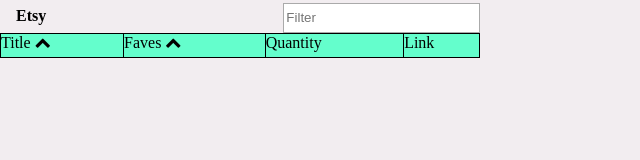
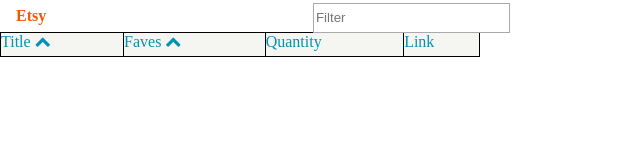
Before and after one commit to burkyburk/Day-29, a website: page homework-insanemode/app/index.html in a window 1280 px wide. Shown: the whole page, without its empty margins (0-640 px from the left). Drawn offline with nearby package versions, Linux system fonts and the light colour scheme; files that its build step writes are made by us from their sources; no server answers.

Commit message:
added etsy colors

```diff
--- a/homework-insanemode/app/styles/main.scss
+++ b/homework-insanemode/app/styles/main.scss
@@ -1,19 +1,22 @@
 @import 'reset';
 html {
- background-color: #f2edf0;
-}
-.header-row {
-  height: 1.5em;
-  background-color: #64fecc;
-  width: 30em;
+ background-color: #FFFFFF;
+
 }
 table {
   text-align: left;
   width: 30em;
+  color: #0192B5;
+
 }
 .header {
   height: 2em;
-  background-color: #f2edf0;
+  background-color: #FFFFFF;
+
+}
+.header-row {
+  height: 1.5em;
+  background-color: #F5F6F1;
   width: 30em;
 }
 tr {
@@ -30,11 +33,12 @@
   padding-left: 1em;
   margin-top: 0.5em;
   font-weight: 900;
+  color: #F45800;
 }
 .filter-box {
-  float: right;
   height: 2em;
   width: 14.3em;
   margin-top: 0.2em;
   border: 1px solid #aaa;
+  margin-left: 20em;
 }
```
Also changed, not shown: homework-insanemode/.tmp/styles/main.css.
